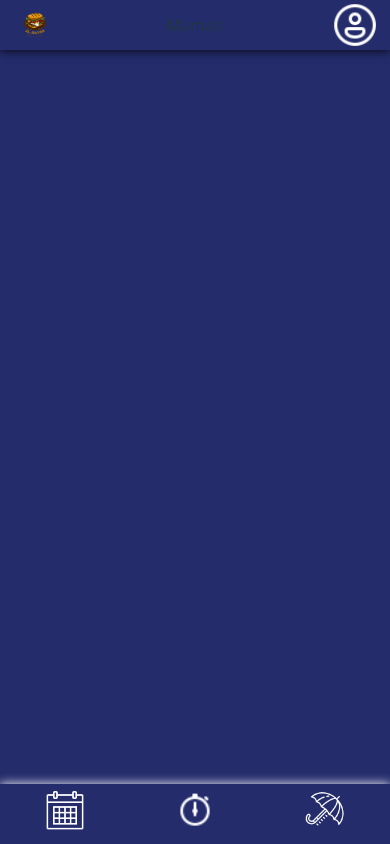
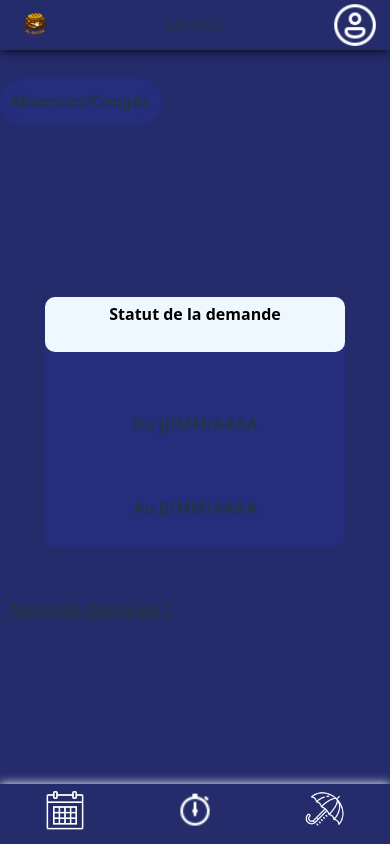
Before and after one commit to mamadiang/Pointage, a React app in the folder frontend/: page /absenceCollab in a window 390 px wide. Built offline with nearby package versions, Linux system fonts and the light colour scheme; the HTML template or start-up script is replaced by a standard one.

Commit message:
structuration des contenus des pages: absences, accueil et planning pour le role collaborateur

```diff
--- a/frontend/src/Pages/Collaborateurs/AbsenceCollab.tsx
+++ b/frontend/src/Pages/Collaborateurs/AbsenceCollab.tsx
@@ -3,6 +3,9 @@ import CollabFooter from "../../Composants/CollabFooter";
 
 import logo from '../../assets/Al-Rayan-logo.png'
 import profile from '../../assets/utilisateur.png'
+
+import '../../Styles/AbsenceCollab.css';
+
 
 function AbsenceCollab(){
 
@@ -20,6 +23,21 @@ function AbsenceCollab(){
             </div>
 
 
+            <div>
+                <span className="Abs">Absences/Congés</span>
+            </div>
+
+            <div className="conges">
+
+                <span className="statut">Statut de la demande</span>
+                <span className="dateDebut">Du JJ/MM/AAAA</span>
+                <span className="dateFin">Au JJ/MM/AAAA</span>
+            </div>
+
+            <div>
+                <span className="demander">Nouvelle demande ?</span>
+            </div>
+
         <CollabFooter/>
         </>
     )
--- a/frontend/src/Pages/Collaborateurs/AccueilCollab.tsx
+++ b/frontend/src/Pages/Collaborateurs/AccueilCollab.tsx
@@ -24,6 +24,12 @@ function AccueilCollab(){
                 <span className="date">Nous sommes le</span>
             </div>
 
+            <div className="heures">
+                <span className="compteur">Compteur</span>
+                <br />
+                <span>hh</span>
+            </div>
+
 
         <CollabFooter/>
 
--- a/frontend/src/Pages/Collaborateurs/PlanningCollab.tsx
+++ b/frontend/src/Pages/Collaborateurs/PlanningCollab.tsx
@@ -2,6 +2,8 @@ import CollabFooter from "../../Composants/CollabFooter";
 
 import logo from '../../assets/Al-Rayan-logo.png';
 import profile from '../../assets/utilisateur.png'
+
+import '../../Styles/PlanningCollab.css'
 
 function PlanningCollab(){
 
@@ -18,6 +20,17 @@ function PlanningCollab(){
 
             </div>
 
+            <div>
+                <span className="Mplanning">Mon planning</span>
+            </div>
+
+            <div>
+                <span className="jour">Jour JJ/MM/AAAA</span>
+            </div>
+
+            <div>
+                <span className="horaires">hh:mn / hh:mn</span>
+            </div>
 
         <CollabFooter/>
 
--- a/frontend/src/Styles/AbsenceCollab.css
+++ b/frontend/src/Styles/AbsenceCollab.css
@@ -0,0 +1,69 @@
+@media (max-width: 400px){
+
+    .Abs{
+
+        position: fixed;
+        top: 89px;
+        left: 10px;
+        right: auto;
+
+        font-size: 1em;
+        font-weight: bold;
+
+        border-radius: 100px;
+        background-color: #242E7D;
+        box-shadow: 1px 1px 1px 12px #242E7D;
+
+    }
+
+    .conges{
+        border-radius: 10px;
+        background-color: #242E7D;
+        box-sizing: border-box;
+
+        width: 300px;
+        height: 250px;
+
+        text-align: center;
+
+
+    }
+
+    .statut, .dateDebut, .dateFin {
+
+        display: block;
+        margin-bottom: 60px;
+
+        font-size: 1em;
+        font-weight: bold;
+
+
+    }
+
+    .statut{
+
+        background-color: aliceblue;
+        color: black;
+        border-radius: 10px;
+
+        text-align: center;
+
+        height: 50px;
+        padding-top: 5px;
+    }
+
+    .demander{
+        text-decoration: underline;
+        font-size: 1em;
+        font-weight: bold;
+
+        position: absolute;
+        left: 10px;
+        right: auto;
+        padding-top: 50px;
+
+
+    }
+
+
+}
--- a/frontend/src/Styles/AccueilCollab.css
+++ b/frontend/src/Styles/AccueilCollab.css
@@ -1,20 +1,14 @@
-/* Assurez-vous que le conteneur principal utilise Flexbox */
 @media (max-width: 400px){
 
     .Collab-Navbar {
-        /* Permet d'aligner les éléments sur une seule ligne */
         display: flex;
 
-        /* ALIGNEMENT CLÉ : Écarte au maximum les éléments */
         justify-content: space-between;
 
-        /* Optionnel : Centre verticalement si les images n'ont pas la même hauteur */
         align-items: center;
 
-        /* Optionnel : Assure que la barre prend toute la largeur */
         width: 100%;
 
-        /* Optionnel : Ajoutez un peu d'espace sur les côtés si nécessaire */
         padding: 0 10px;
         box-sizing: border-box;
         position: fixed;
@@ -27,29 +21,59 @@
 
     }
 
-    /* Optionnel : Ajoutez des styles pour contrôler la taille des images */
+
     .image-logo, .porfile {
-        height: 50px; /* Exemple de taille pour le logo et l'image de profil */
+        height: 50px;
         width: auto;
     }
 
    .bjr{
         position: fixed;
-        top: 70px; /* Juste sous la navbar de 60px */
-        left: 10px; /* Marge à gauche */
+        top: 70px;
+        left: 10px;
         right: auto;
-        /* Supprimer l'ancien right: 79% pour ne pas contraindre la largeur */
+
     }
 
     .date{
-        /* On retire le padding-top si on utilise top: [valeur] */
+
         position: fixed;
-        top: 100px; /* 30px sous le bjr (70px + 30px) */
-        left: 10px; /* Marge à gauche identique à .bjr */
-        right: auto; /* CLÉ : Laisse l'élément s'étirer */
+        top: 100px;
+        left: 10px;
+        right: auto;
         width: auto;
 
         padding-top: 50px;
     }
 
+    .heures{
+
+        position: fixed;
+        right: 100px;
+        top: 250px;
+        width: auto;
+
+        width: 200px;
+        height: 200px;
+
+        border-radius: 50%;
+
+        color: white;
+
+        display: flex;
+        flex-direction: column;
+        justify-content: center;
+        align-items: center;
+
+        box-shadow: 1px 1px 1px 12px #242E7D;
+
 }
+    .compteur {
+
+        font-size: 1em;
+        font-weight: bold;
+        text-align: center;
+    }
+
+
+}
--- /dev/null
+++ b/frontend/src/Styles/PlanningCollab.css
@@ -0,0 +1,46 @@
+@media (max-width: 400px) {
+
+
+    .Mplanning{
+
+        position: fixed;
+        top: 89px;
+        left: 10px;
+        right: auto;
+
+        font-size: 1em;
+        font-weight: bold;
+
+        border-radius: 100px;
+        background-color: #242E7D;
+        box-shadow: 1px 1px 1px 12px #242E7D;
+    }
+
+    .jour{
+
+        font-size: 1em;
+        font-weight: bold;
+
+        position: absolute;
+        left: 10px;
+        right: auto;
+        padding-top: 50px;
+    }
+
+    .horaires{
+
+        font-size: 1em;
+        font-weight: bold;
+
+        position: absolute;
+        right: 110px;
+        left: auto;
+        padding-top: 130px;
+
+        width: auto;
+        height: auto;
+
+    }
+
+
+}
```
